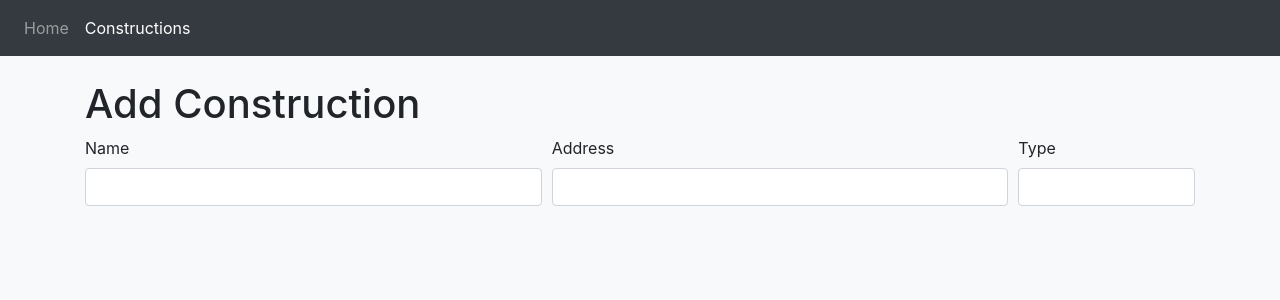
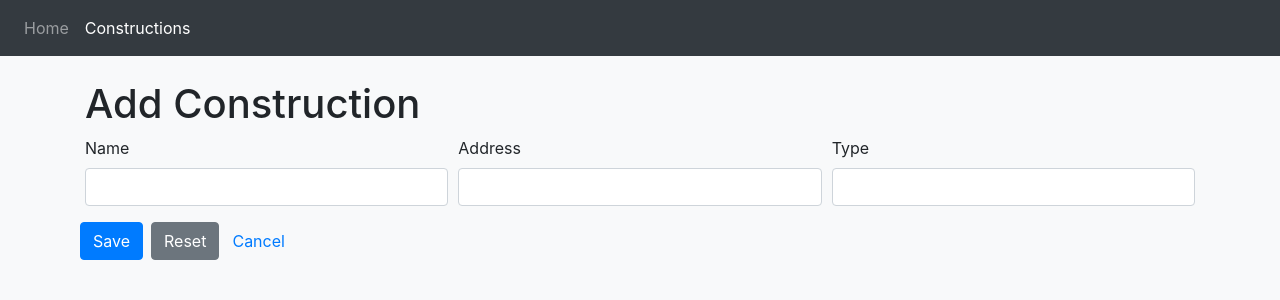
Before and after one commit to EliasHami/batty, a Next.js app: page /constructions/add in a window 1280 px wide. Shown: the top 300 px of the page. Built offline with nearby package versions, Linux system fonts and the light colour scheme.

Commit message:
added buttons to addedit

```diff
--- a/components/constructions/AddEdit.tsx
+++ b/components/constructions/AddEdit.tsx
@@ -1,10 +1,10 @@
 import { useRouter } from 'next/router'
 import { SubmitHandler, useForm, UseFormProps } from 'react-hook-form'
-import { useState } from 'react'
 import { yupResolver } from '@hookform/resolvers/yup'
 
 import { constructionService, alertService } from 'services'
 import { Construction, constructionSchema } from 'types'
+import { Link } from 'components'
 
 type AddEditProps = {
   construction?: Construction
@@ -64,17 +64,33 @@ const AddEdit:React.FC<AddEditProps> = ({ construction }) => {
           <input type="text" {...register("name" as never)} className={'form-control' + (errors.name ? ' is-invalid' : '')}/>
           <div className="invaid-feedback">{errors.name?.message}</div>
         </div>
-        <div className="form-group col-5">
+        <div className="form-group col">
           <label>Address</label>
           <input type="text" {...register("address" as never)} className={'form-control' + (errors.address ? ' is-invalid' : '')}/>
           <div className="invaid-feedback">{errors.address?.message}</div>
         </div>
-        <div className="form-group col-2">
+        <div className="form-group col">
           <label>Type</label>
           <input type="text" {...register("type" as never)} className={'form-control' + (errors.type ? ' is-invalid' : '')}/>
           <div className="invaid-feedback">{errors.type?.message}</div>
         </div>
-      </div>
+        </div>
+        <div className="form-row">
+          <div className="form-group">
+            <button type="submit" disabled={formState.isSubmitting} className="btn btn-primary mr-2">
+              {formState.isSubmitted && <span className="spinner-border spinner-border-sm mr-1"></span>}
+              Save
+            </button>
+            <button
+              onClick={() => reset(formOptions.defaultValues)}
+              type="button"
+              disabled={formState.isSubmitting}
+              className="btn btn-secondary">
+              Reset
+            </button>
+            <Link href="/constructions" className="btn btn-link">Cancel</Link>
+          </div>
+        </div>
     </form>
   )
 }
```
